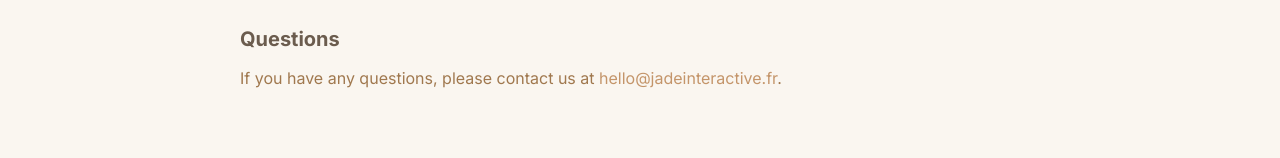
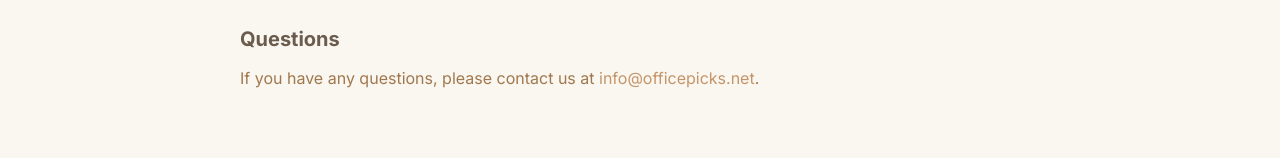
Before and after one commit to edi-picks-network/officepicks-hub, a Next.js app: page /disclosure in a window 1280 px wide. Shown: the part 770-928 px from the top of the page. Built offline with nearby package versions, Linux system fonts and the light colour scheme.

Commit message:
fix: use info@officepicks.net email in disclosure page

```diff
--- a/app/disclosure/page.tsx
+++ b/app/disclosure/page.tsx
@@ -31,7 +31,7 @@ export default function DisclosurePage() {
           </section>
           <section>
             <h2 className="text-xl font-bold text-beige-900 mb-3">Questions</h2>
-            <p>If you have any questions, please contact us at <a href="mailto:hello@jadeinteractive.fr" className="text-beige-500 hover:underline">hello@jadeinteractive.fr</a>.</p>
+            <p>If you have any questions, please contact us at <a href="mailto:info@officepicks.net" className="text-beige-500 hover:underline">info@officepicks.net</a>.</p>
           </section>
         </div>
       </div>
```
